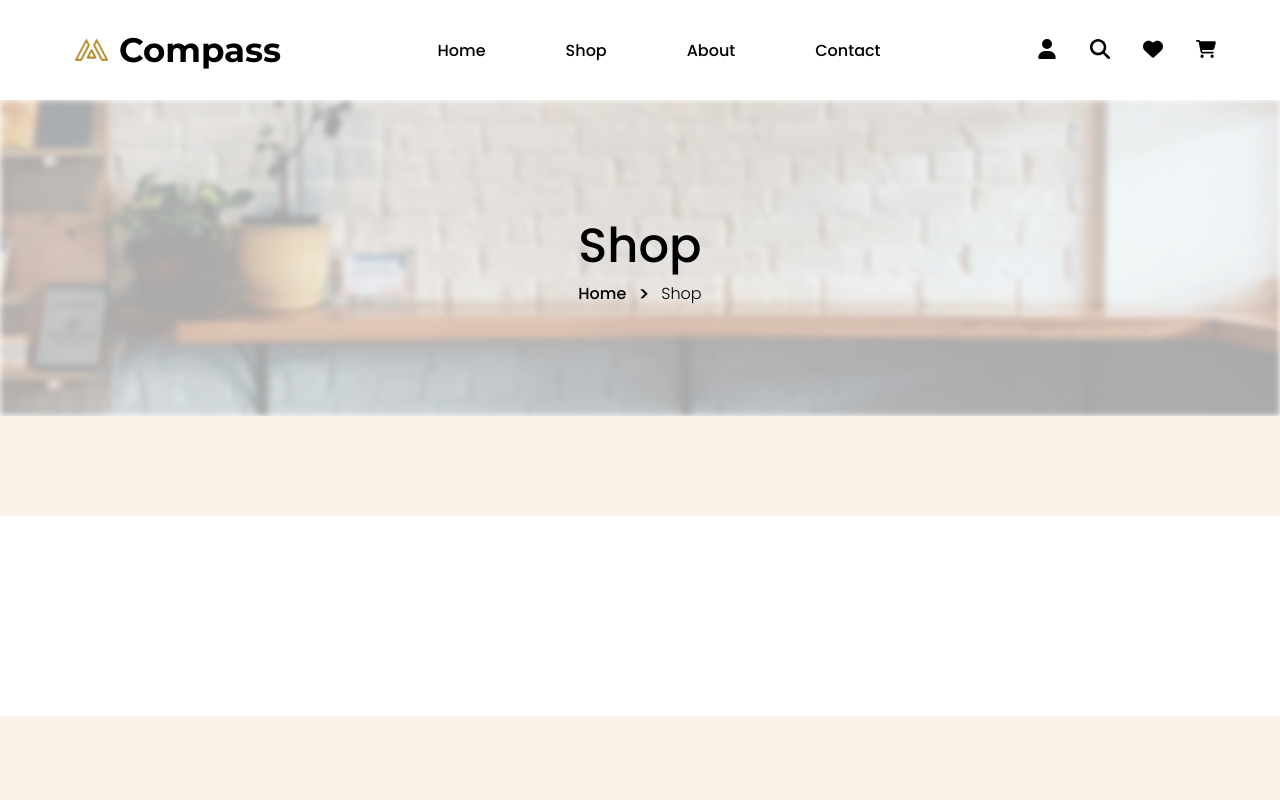
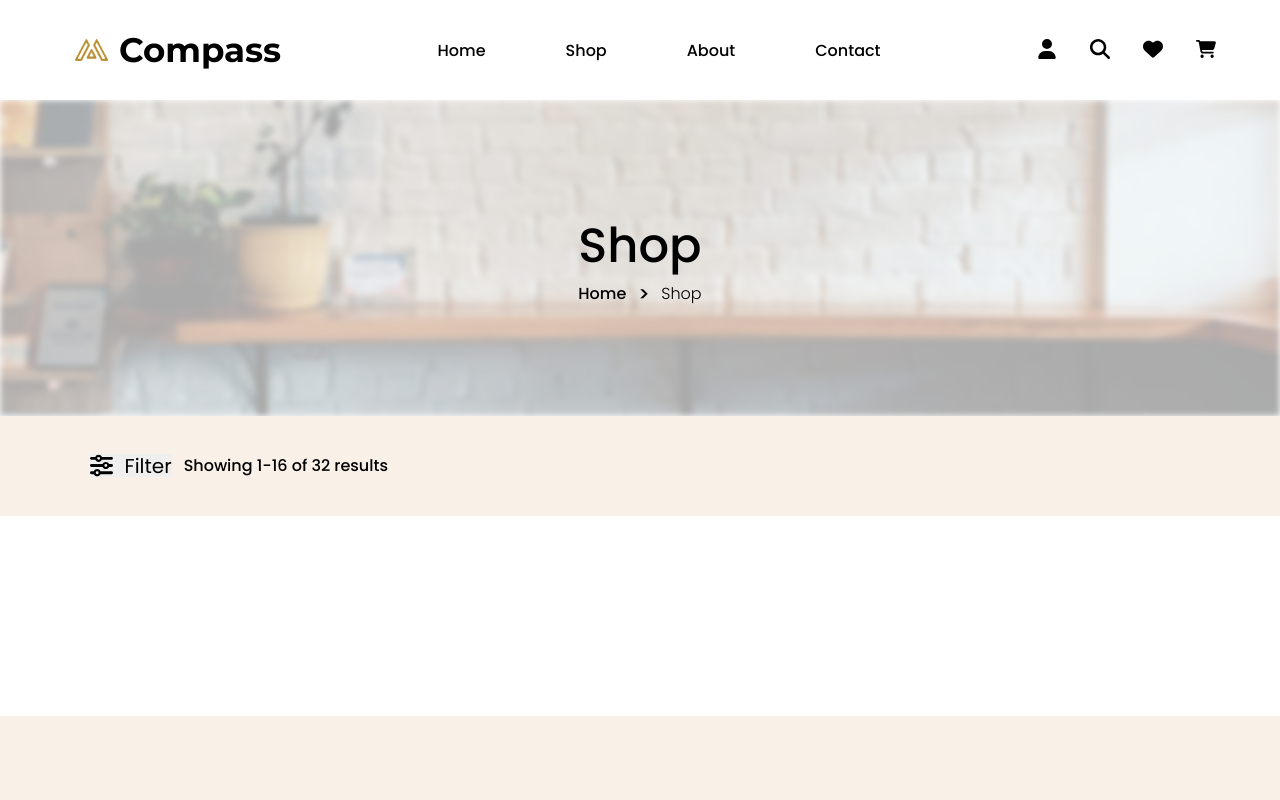
Before and after one commit to GabrielDeon/react-product-list, a React (Vite) app: page / in a window 1280 px wide. Shown: the top 800 px of the page. Built offline with nearby package versions, Linux system fonts and the light colour scheme.

Commit message:
feat: Complete Filter button design

```diff
--- a/src/App.css
+++ b/src/App.css
@@ -109,7 +109,6 @@ header {
   position: relative;
   z-index: 2;
   display: inline-block;
-
 }
 
 .pageTitleTop>h1 {
@@ -151,6 +150,13 @@ header {
   width: 100%;
   height: 100px;
   background-color: #F9F1E7;
+  display: flex;
+  align-items: center;
+}
+
+.gridControlerContent{
+  display: flex;
+  margin: 0 7% 0 7%;
 }
 
 .gridContent {
@@ -163,6 +169,59 @@ header {
   height: 100px;
   background-color: #F9F1E7;
 }
+
+.filter-options {
+  position: absolute;
+  background-color: rgb(144, 142, 142);
+  background-color: #f9f1e7c6;
+  padding: 5px;
+  left: -5px;
+  border-radius: 10px;
+  z-index: 1000;
+}
+
+.filter-options > button {
+  font-size: 15px;
+  padding: 2px;
+  text-align: left;
+  border: none;
+  border-bottom: 2px solid #B88E2F;
+  transition: 0.4s;
+  border-radius: 5px;
+}
+
+.filter-options > button:hover {
+  background-color: #b1b0b0;
+}
+
+.filterButton {
+  display: flex;
+}
+
+.filterButton, .filterIcon{
+  cursor: pointer;
+  height: 23px;
+  border: none;
+  font-weight: 100;
+  margin-right: 12px;
+}
+
+.filterSpecs{
+  font-family: Poppins;
+  font-size: 20px;
+  font-weight: 400;
+}
+
+.gccLeft{
+  display: flex;
+}
+
+.gccLeftFilter{
+  position: relative;
+  display: inline-block;
+}
+
+
 
 /*-----------------------------Grid Section End---------------------------*/
 
@@ -236,16 +295,13 @@ header {
 
 }
 
-.footerContentBot {
-
-}
-.footerContentBot > p{
+.footerContentBot>p {
   font-family: Poppins;
   font-size: 16px;
   font-weight: 400;
   line-height: 24px;
   text-align: left;
-  color:#000000;
+  color: #000000;
   margin-top: 83px;
 }
 
@@ -255,11 +311,11 @@ header {
   justify-content: space-between;
 }
 
-.fctItens  li {
+.fctItens li {
   margin-top: 45px;
 }
 
-.fctItens p{
+.fctItens p {
   font-family: Poppins;
   font-size: 16px;
   font-weight: 500;
@@ -269,7 +325,8 @@ header {
   margin-bottom: 10px;
 }
 
-.fctItens ul, p {
+.fctItens ul,
+p {
   list-style-type: none;
   font-family: Poppins;
   font-size: 16px;
@@ -283,7 +340,7 @@ header {
   color: black;
 }
 
-.fctStreet > p{
+.fctStreet>p {
   margin-top: 50px;
   margin-left: 2px;
   max-width: 285px;
@@ -295,11 +352,11 @@ header {
   text-align: left;
 }
 
-.fctNewsletter{
+.fctNewsletter {
   margin-right: 15%;
 }
 
-.fctNewsletter input{
+.fctNewsletter input {
   margin-top: 34px;
   border: none;
   border-bottom: 1px solid black;
@@ -308,7 +365,7 @@ header {
   font-size: 16px;
 }
 
-.fctNewsletter button{
+.fctNewsletter button {
   cursor: pointer;
   font-family: Poppins;
   font-size: 14px;
@@ -320,8 +377,10 @@ header {
   border-bottom: 1px solid black;
   margin-right: 11px;
 }
-.fctNewsletter input[type="text"]:focus{
-  outline: none; /* Ensure no outline on focus */
+
+.fctNewsletter input[type="text"]:focus {
+  outline: none;
+  /* Ensure no outline on focus */
   border-bottom: 1px solid black;
 }
 
--- a/src/components/ProductGrid.jsx
+++ b/src/components/ProductGrid.jsx
@@ -1,8 +1,50 @@
+import { FontAwesomeIcon } from "@fortawesome/react-fontawesome";
+import { faSliders } from "@fortawesome/free-solid-svg-icons";
+import React from "react";
 
 function ProductGrid() {
+  const [showOptions, setShowOptions] = React.useState(false);
+  const [selectedFilter, setSelectedFilter] = React.useState("");
+
+  const handleButtonClick = () => {
+    setShowOptions(!showOptions);
+  };
+
+  const handleOptionClick = (filter) => {
+    setSelectedFilter(filter);
+    setShowOptions(false);
+  };
+
   return (
     <div>
       <div className="gridControler">
+        <div className="gridControlerContent">
+          <div className="gccLeft">
+            <div className="gccLeftFilter">
+              <button className="filterButton" onClick={handleButtonClick}>
+                <FontAwesomeIcon className="filterIcon" icon={faSliders} />
+                <p className="filterSpecs">Filter</p>
+              </button>
+              {showOptions && (
+                <div className="filter-options">
+                  <button onClick={() => handleOptionClick("none")}>
+                    {"None"}
+                  </button>
+                  <button onClick={() => handleOptionClick("name")}>
+                    {"Name (A...Z)"}
+                  </button>
+                  <button onClick={() => handleOptionClick("price")}>
+                    {"Price (Higher...Low)"}
+                  </button>
+                </div>
+              )}
+            </div>
+
+            <div className="filterInfo">
+              <p>Showing 1-16 of 32 results</p>
+            </div>
+          </div>
+        </div>
       </div>
       <div className="gridContent"></div>
       <div className="gridPageControler"></div>
```
Lines whose indentation alone changed are shown as unchanged.
